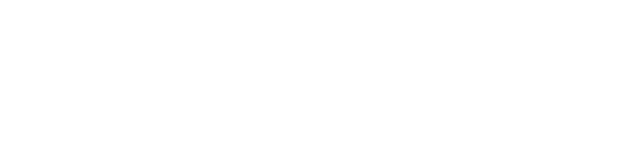
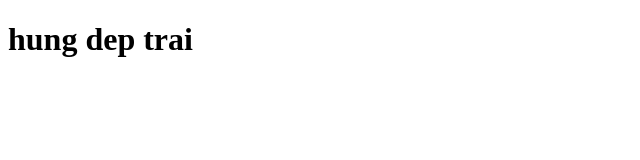
Before and after one commit to hungcaypccom/Testing, a plain HTML site: page index.html in a window 1280 px wide. Shown: the whole page, without its empty margins (0-640 px from the left). Drawn offline with Linux system fonts and the light colour scheme.

Commit message:
edit html

```diff
--- a/index.html
+++ b/index.html
@@ -7,6 +7,6 @@
     <title>Document</title>
 </head>
 <body>
-
+    <h1>hung dep trai</h1>
 </body>
 </html>
```
